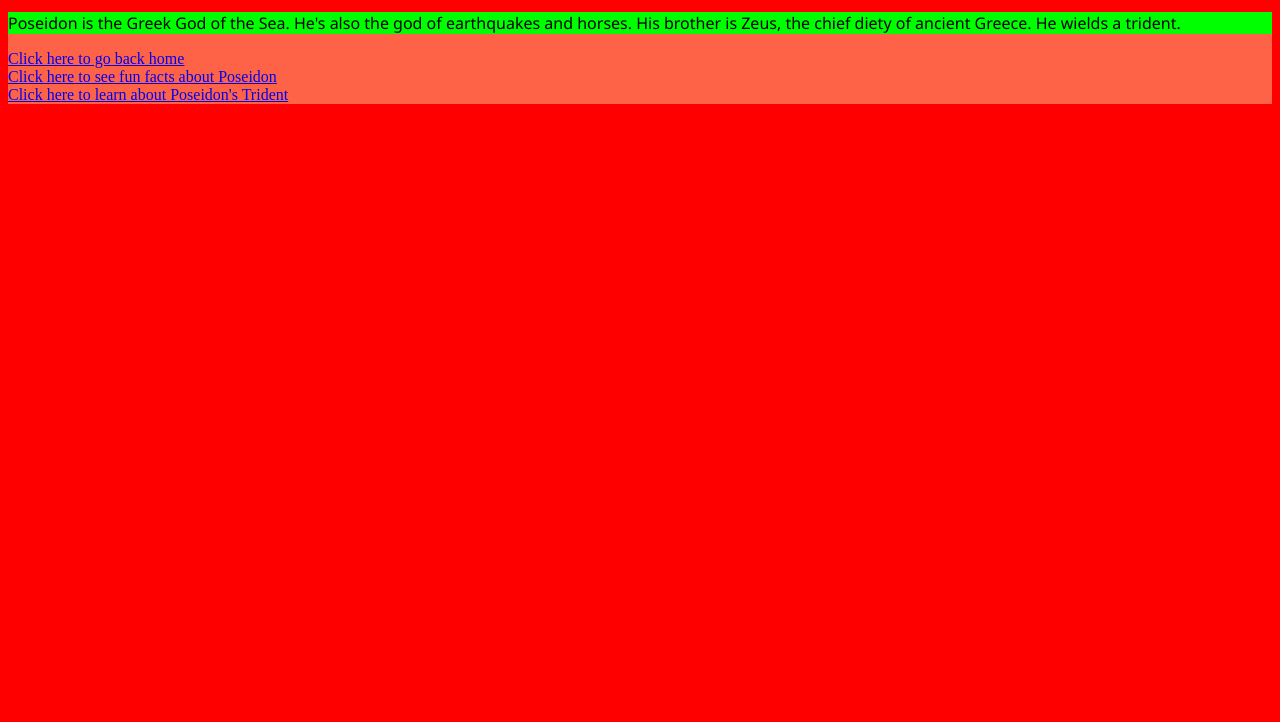
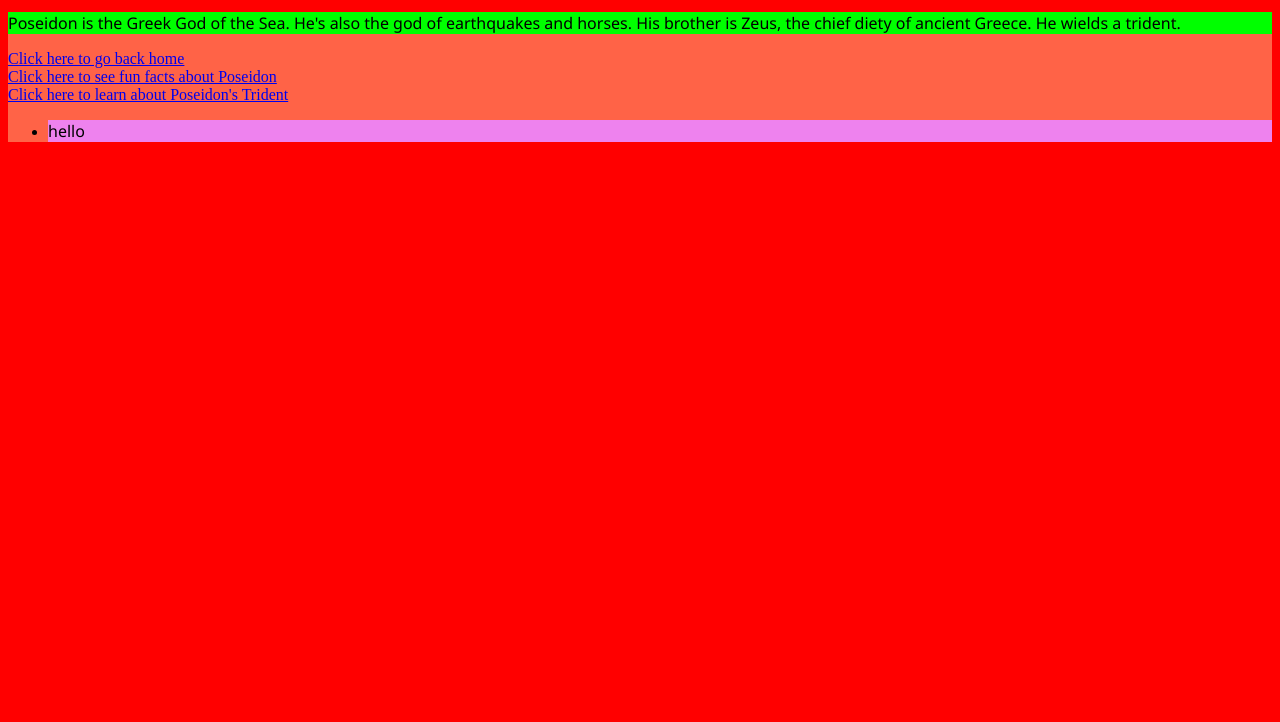
Before and after one commit to jdmar3-comp426/a01-troywon23, a plain HTML site: page about.html in a window 1280 px wide. Shown: the part 78-800 px from the top of the page. Drawn offline with Linux system fonts and the light colour scheme.

Commit message:
hierarchyt

```diff
--- a/about.html
+++ b/about.html
@@ -20,12 +20,20 @@
                 His brother is Zeus, the chief diety of ancient Greece. He wields a trident.</p>
         </div>
         <div class="links">
+
             <a id="index" href="index.html">Click here to go back home</a>
             <br>
             <a id="main" href="main.html">Click here to see fun facts about Poseidon</a>
             <br>
             <a id="other" href="other.html">Click here to learn about Poseidon's Trident</a>
             <br>
+            <nav>
+                <ul>
+                    <li>
+                        <p>hello</p>
+                    </li>
+                </ul>
+            </nav>
         </div>
     </article>
 </body>
--- a/styles.css
+++ b/styles.css
@@ -51,3 +51,7 @@ a:hover {
 article {
     background-color: tomato;
 }
+
+nav ul li p {
+    background-color: violet;
+}
```
Lines whose indentation alone changed are shown as unchanged.
